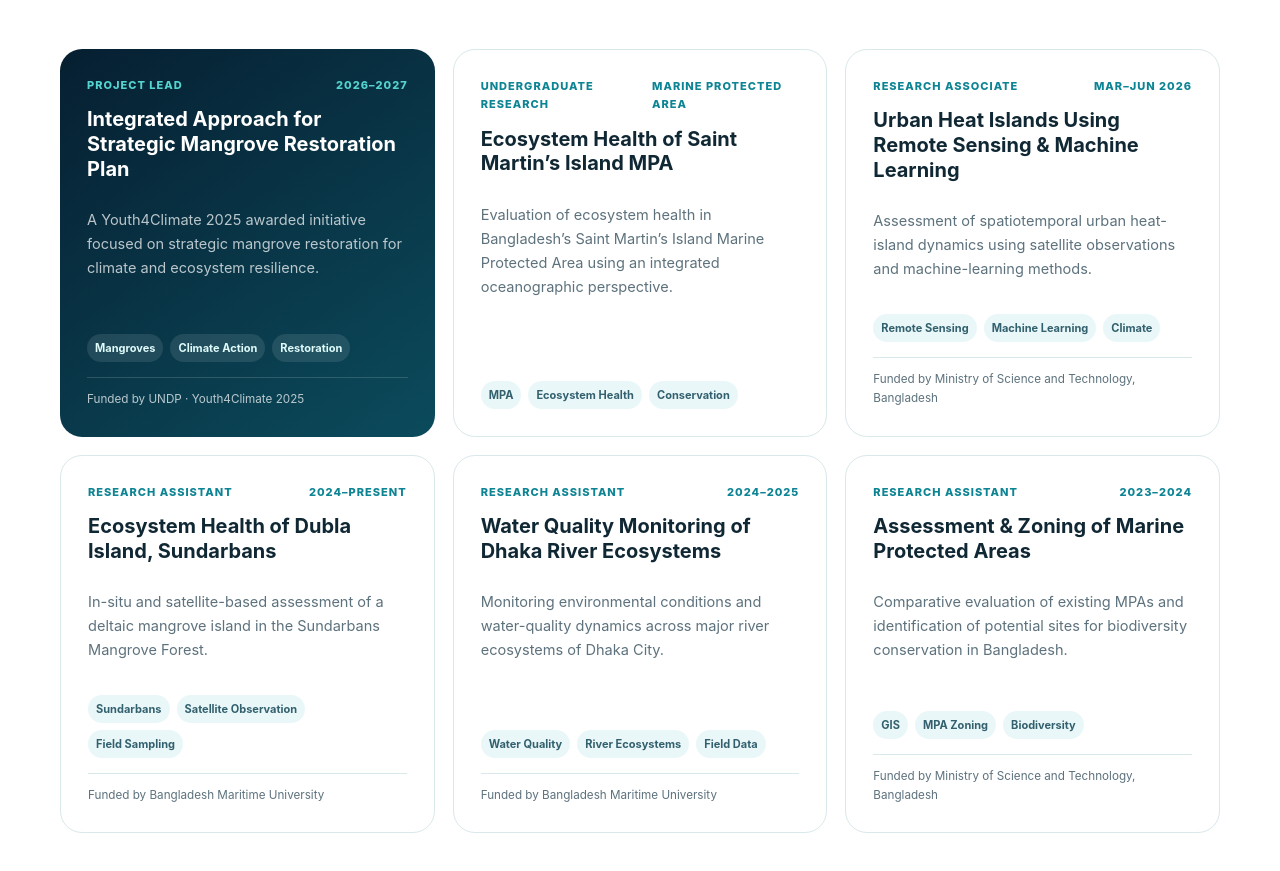
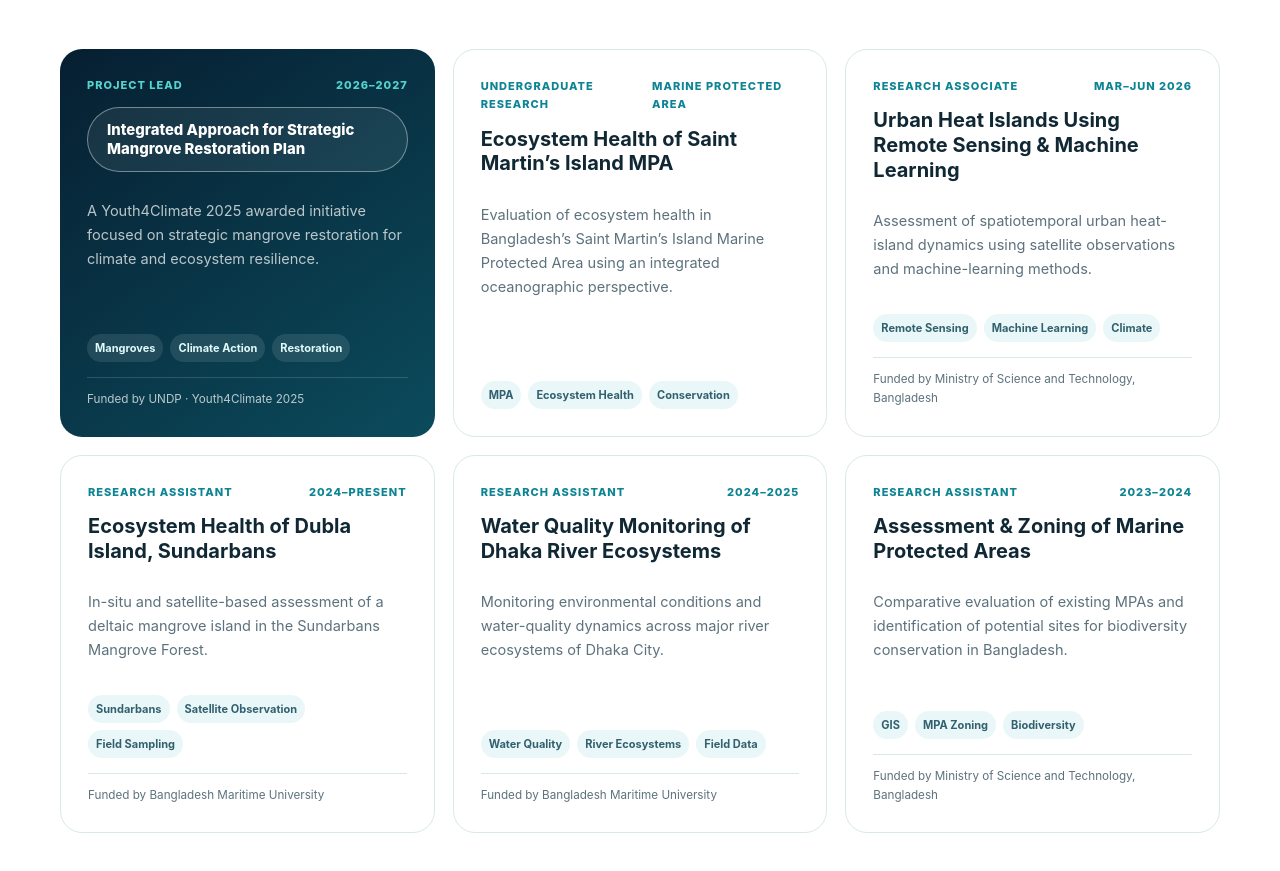
Before and after one commit to nawshinalam25/PF.BD, a plain HTML site: page index.html in a window 1280 px wide. Shown: the part 1771-2642 px from the top of the page. Drawn offline with Linux system fonts and the light colour scheme.

Commit message:
index.html

```diff
--- a/index.html
+++ b/index.html
@@ -99,7 +99,7 @@
         <div class="research-grid">
           <article class="research-card featured reveal">
             <div class="card-meta"><span>Project Lead</span><span>2026–2027</span></div>
-            <h3>Integrated Approach for Strategic Mangrove Restoration Plan</h3>
+            <h3><a class="btn btn-ghost" href="assets/documents/Certificate of Achievement_Y4C.jpg" download>Integrated Approach for Strategic Mangrove Restoration Plan</a></h3>
             <p>A Youth4Climate 2025 awarded initiative focused on strategic mangrove restoration for climate and ecosystem resilience.</p>
             <div class="chips"><span>Mangroves</span><span>Climate Action</span><span>Restoration</span></div>
             <p class="funding">Funded by UNDP · Youth4Climate 2025</p>
```
